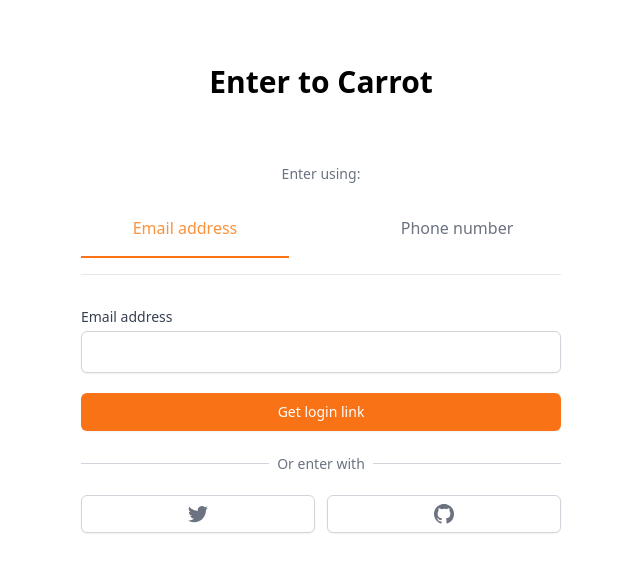
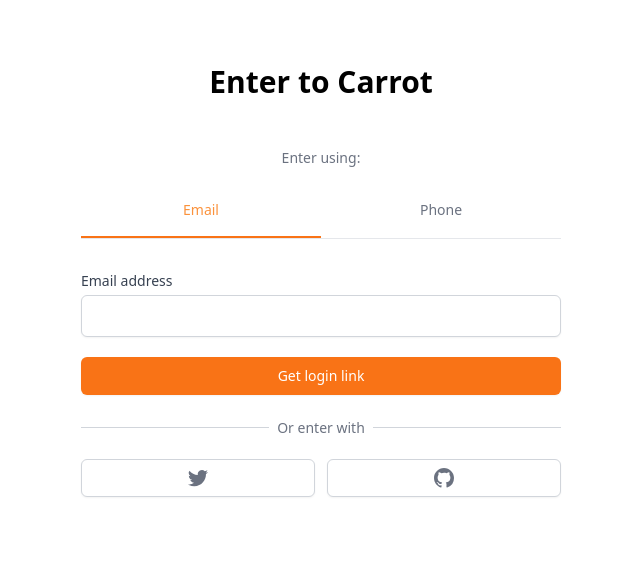
Before and after one commit to blkluv/next_carrot_market, a Next.js app: page /enter in a window 1280 px wide. Shown: the top 572 px of the page, without its empty margins (319-959 px from the left). Built offline with nearby package versions, Linux system fonts and the light colour scheme.

Commit message:
Update enter.tsx

```diff
--- a/src/pages/enter.tsx
+++ b/src/pages/enter.tsx
@@ -1,38 +1,38 @@
+import type { NextPage } from "next";
 import { useState } from "react";
 import { cls } from "../libs/utils";
-
-export default function Enter() {
+const Enter: NextPage = () => {
   const [method, setMethod] = useState<"email" | "phone">("email");
   const onEmailClick = () => setMethod("email");
   const onPhoneClick = () => setMethod("phone");
   return (
     <div className="px-4 mt-16">
       <h3 className="text-3xl font-bold text-center">Enter to Carrot</h3>
-      <div className="mt-16">
+      <div className="mt-12">
         <div className="flex flex-col items-center">
           <h5 className="text-sm font-medium text-gray-500">Enter using:</h5>
-          <div className="grid w-full grid-cols-2 gap-16 pb-4 mt-8 border-b">
+          <div className="grid w-full grid-cols-2 mt-8 border-b ">
             <button
               className={cls(
-                "pb-4 font-medium border-b-2",
+                "pb-4 font-medium text-sm border-b-2",
                 method === "email"
-                  ? " text-orange-400 border-orange-500"
-                  : "border-transparent text-gray-500"
+                  ? " border-orange-500 text-orange-400"
+                  : "border-transparent hover:text-gray-400 text-gray-500"
               )}
               onClick={onEmailClick}
             >
-              Email address
+              Email
             </button>
             <button
               className={cls(
-                "pb-4 font-medium border-b-2",
+                "pb-4 font-medium text-sm border-b-2",
                 method === "phone"
-                  ? " text-orange-400 border-orange-500"
-                  : "border-transparent text-gray-500"
+                  ? " border-orange-500 text-orange-400"
+                  : "border-transparent hover:text-gray-400 text-gray-500"
               )}
               onClick={onPhoneClick}
             >
-              Phone number
+              Phone
             </button>
           </div>
         </div>
@@ -58,13 +58,13 @@ export default function Enter() {
                 <input
                   id="input"
                   type="number"
-                  className="w-full px-4 py-2 placeholder-gray-400 border border-gray-300 rounded-md rounded-l-none shadow-sm appearance-none focus:outline-none focus:ring-orange-500 focus:border-orange-500"
+                  className="w-full px-3 py-2 placeholder-gray-400 border border-gray-300 rounded-md rounded-l-none shadow-sm appearance-none focus:outline-none focus:ring-orange-500 focus:border-orange-500"
                   required
                 />
               </div>
             ) : null}
           </div>
-          <button className="px-4 py-2 mt-5 text-sm font-medium text-white bg-orange-500 border border-transparent rounded-md shadow-sm hover:bg-orange-600 focus:ring-2 focus:ring-offset-2 focus:ring-orange-500 focus:outline-none">
+          <button className="px-4 py-2 mt-5 text-sm font-medium text-white bg-orange-500 border border-transparent rounded-md shadow-sm hover:bg-orange-600 focus:ring-2 focus:ring-offset-2 focus:ring-orange-500 focus:outline-none ">
             {method === "email" ? "Get login link" : null}
             {method === "phone" ? "Get one-time password" : null}
           </button>
@@ -72,14 +72,14 @@ export default function Enter() {
         <div className="mt-8">
           <div className="relative">
             <div className="absolute w-full border-t border-gray-300" />
-            <div className="relative text-center -top-3">
+            <div className="relative text-center -top-3 ">
               <span className="px-2 text-sm text-gray-500 bg-white">
                 Or enter with
               </span>
             </div>
           </div>
           <div className="grid grid-cols-2 gap-3 mt-2">
-            <button className="flex items-center justify-center px-4 py-2 text-sm font-medium text-gray-500 bg-white border border-gray-300 rounded-md shadow-sm hover:bg-gray-50">
+            <button className="flex items-center justify-center px-4 py-2 text-sm font-medium text-gray-500 bg-white border border-gray-300 rounded-md shadow-sm hover:bg-gray-50 hover:text-sky-500">
               <svg
                 className="w-5 h-5"
                 aria-hidden="true"
@@ -89,7 +89,7 @@ export default function Enter() {
                 <path d="M6.29 18.251c7.547 0 11.675-6.253 11.675-11.675 0-.178 0-.355-.012-.53A8.348 8.348 0 0020 3.92a8.19 8.19 0 01-2.357.646 4.118 4.118 0 001.804-2.27 8.224 8.224 0 01-2.605.996 4.107 4.107 0 00-6.993 3.743 11.65 11.65 0 01-8.457-4.287 4.106 4.106 0 001.27 5.477A4.073 4.073 0 01.8 7.713v.052a4.105 4.105 0 003.292 4.022 4.095 4.095 0 01-1.853.07 4.108 4.108 0 003.834 2.85A8.233 8.233 0 010 16.407a11.616 11.616 0 006.29 1.84" />
               </svg>
             </button>
-            <button className="flex items-center justify-center px-4 py-2 text-sm font-medium text-gray-500 bg-white border border-gray-300 rounded-md shadow-sm hover:bg-gray-50">
+            <button className="flex items-center justify-center px-4 py-2 text-sm font-medium text-gray-500 bg-white border border-gray-300 rounded-md shadow-sm hover:bg-gray-50 hover:text-gray-900">
               <svg
                 className="w-5 h-5"
                 aria-hidden="true"
@@ -108,4 +108,5 @@ export default function Enter() {
       </div>
     </div>
   );
-}
+};
+export default Enter;
```
